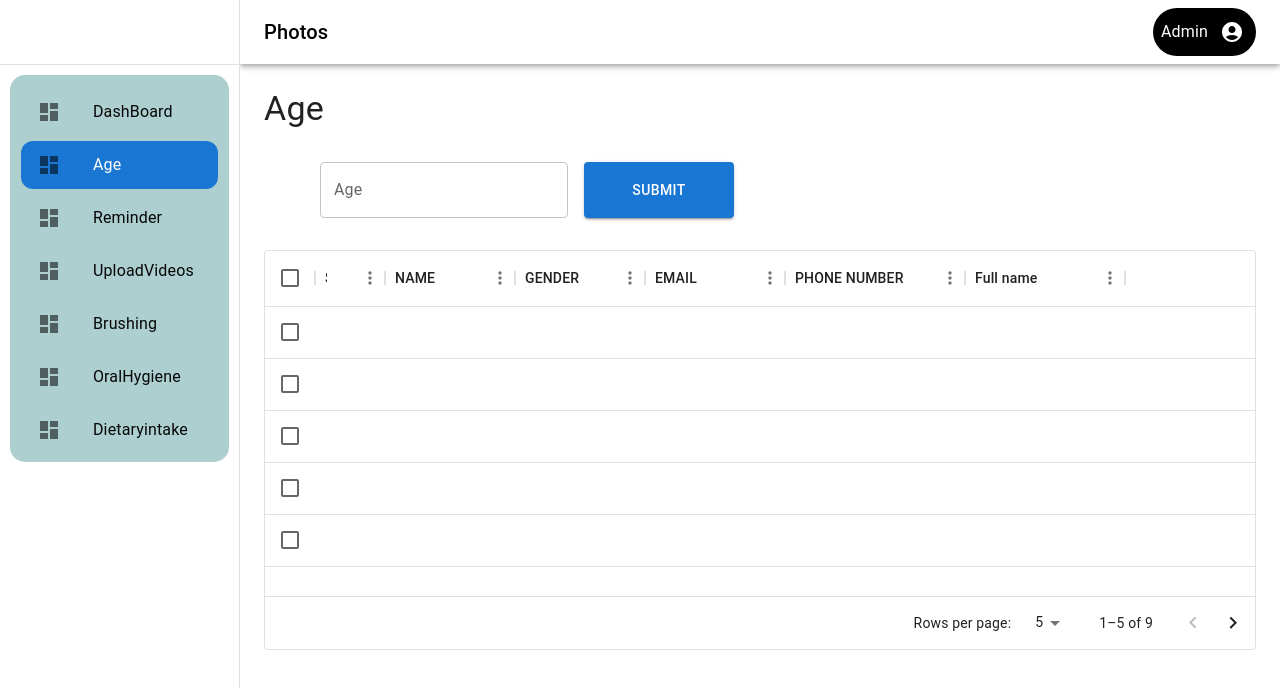
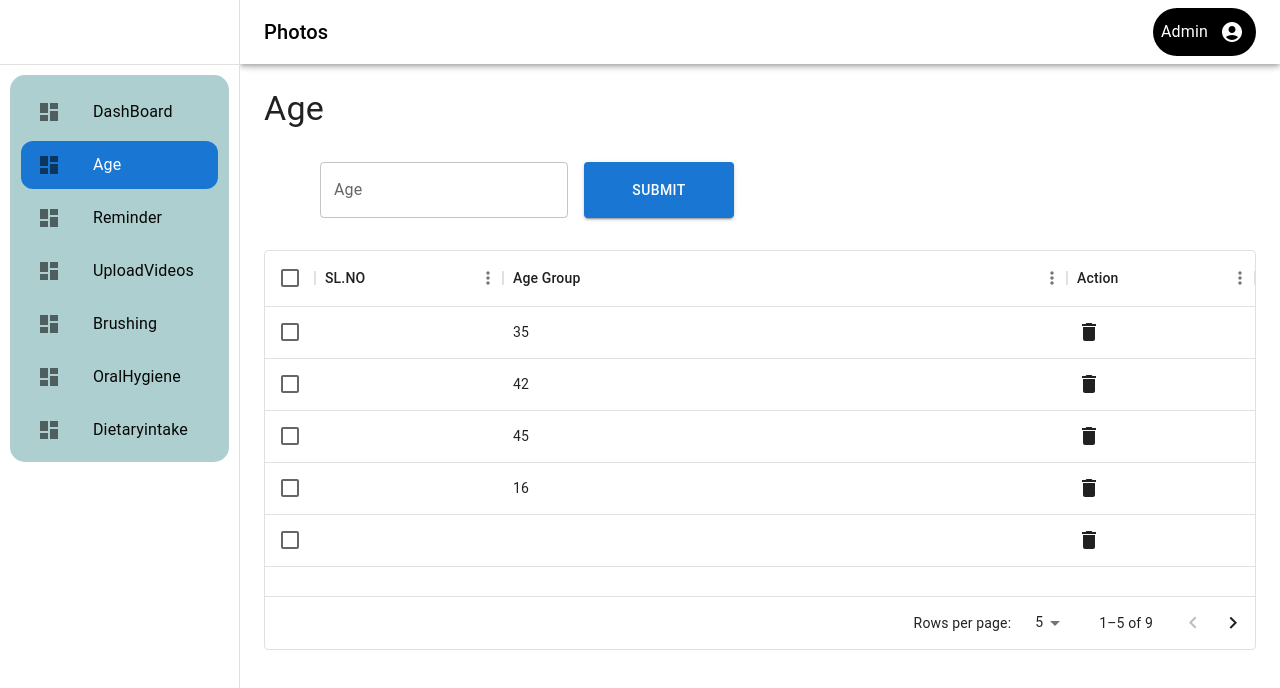
Before and after one commit to navendunandu/nuParent, a React (Create React App) app in the folder Web/: page /Admin/Age in a window 1280 px wide. Shown: the top 688 px of the page. Built offline with nearby package versions, Linux system fonts and the light colour scheme.

Commit message:
web design

```diff
--- a/Web/src/Admin/Components/AgeGroup.jsx
+++ b/Web/src/Admin/Components/AgeGroup.jsx
@@ -1,36 +1,46 @@
-import React from 'react'
+import React, { useState } from 'react'
 import { DataGrid } from '@mui/x-data-grid';
-import { Box, Button, Container, Stack, TextField, Typography } from '@mui/material';
+import { Box, Button, Container, Stack, TextField, Typography , Dialog, DialogActions, DialogContent, DialogContentText, DialogTitle,} from '@mui/material';
+import DeleteIcon from '@mui/icons-material/Delete';
 
 
 const AgeGroup = () => {
 
+    const [open, setOpen] = useState(false);
+
+    const handleClickOpen = () => {
+        setOpen(true);
+    };
+
+    const handleClose = () => {
+        setOpen(false);
+    };
+
+
 
 
 const columns = [
-    { field: 'SL.NO', headerName: 'SL.NO', width: 70 },
-    { field: 'Name', headerName: 'NAME', width: 130 },
-    { field: 'Gender', headerName: 'GENDER', width: 130 },
+    { field: 'SL.NO', headerName: 'SL.NO',flex: 1},
+
     {
-        field: 'email',
-        headerName: 'EMAIL',
-        width: 140,
+        field: 'age',
+        headerName: 'Age Group',
+        flex: 3,
     },
     {
-        field: 'phone',
-        headerName: 'PHONE NUMBER',
-        description: 'This column has a value getter and is not sortable.',
-        sortable: false,
-        width: 180,
-
-    },
-    {
-        field: 'Action',
-        headerName: 'Full name',
-        description: 'This column has a value getter and is not sortable.',
-        sortable: false,
-        width: 160,
-
+        field: "action",
+        headerName: "Action",
+        flex: 1,
+        renderCell: (params) => {
+            return (
+                <>
+                    <DeleteIcon
+                        className="divListDelete"
+                        onClick={() => handleClickOpen(params)}
+                    />
+                </>
+            );
+        },
     },
 ];
 
@@ -47,6 +57,7 @@ const rows = [
 ];
 
     return (
+        <>
         <div>
             <Typography variant="h4" gutterBottom>
                 Age
@@ -82,6 +93,28 @@ const rows = [
                 />
             </div>
         </div>
+         <Dialog
+         open={open}
+         onClose={handleClose}
+         aria-labelledby="alert-dialog-title"
+         aria-describedby="alert-dialog-description"
+     >
+         <DialogTitle id="alert-dialog-title">
+             {"Confirm Delete"}
+         </DialogTitle>
+         <DialogContent>
+             <DialogContentText id="alert-dialog-description">
+                 Are you sure to delete this user permanenently
+             </DialogContentText>
+         </DialogContent>
+         <DialogActions>
+             <Button onClick={handleClose}>Disagree</Button>
+             <Button onClick={handleClose} autoFocus>
+                 Agree
+             </Button>
+         </DialogActions>
+     </Dialog>
+     </>
     )
 }
 
--- a/Web/src/Admin/Components/Brushing.jsx
+++ b/Web/src/Admin/Components/Brushing.jsx
@@ -1,34 +1,45 @@
-import React from 'react'
+import React, { useState } from 'react'
 import { DataGrid } from '@mui/x-data-grid';
-import { Box, Button, FormControl, InputLabel, MenuItem, Select, Stack, TextField, Typography } from '@mui/material';
+import { Box, Button, FormControl, InputLabel, MenuItem, Select, Stack, TextField, Typography, Dialog, DialogActions, DialogContent, DialogContentText, DialogTitle, } from '@mui/material';
+import DeleteIcon from '@mui/icons-material/Delete';
 
 
 const Brushing = () => {
 
+
+    const [open, setOpen] = useState(false);
+
+    const handleClickOpen = () => {
+        setOpen(true);
+    };
+
+    const handleClose = () => {
+        setOpen(false);
+    };
+
+
     const columns = [
-    { field: 'SL.NO', headerName: 'SL.NO', width: 70 },
-    { field: 'Name', headerName: 'NAME', width: 130 },
-    { field: 'Gender', headerName: 'GENDER', width: 130 },
+        { field: 'SL.NO', headerName: 'SL.NO', flex: 1 },
+
         {
-        field: 'email',
-        headerName: 'EMAIL',
-        width: 140,
+            field: 'brushing',
+            headerName: 'Brushing ',
+            flex: 3
         },
         {
-        field: 'phone',
-        headerName: 'PHONE NUMBER',
-        description: 'This column has a value getter and is not sortable.',
-        sortable: false,
-        width: 180,
-
+            field: "action",
+            headerName: "Action",
+            flex: 1,
+            renderCell: (params) => {
+                return (
+                    <>
+                        <DeleteIcon
+                            className="divListDelete"
+                            onClick={() => handleClickOpen(params)}
+                        />
+                    </>
+                );
             },
-    {
-        field: 'Action',
-        headerName: 'Full name',
-        description: 'This column has a value getter and is not sortable.',
-        sortable: false,
-        width: 160,
-
         },
     ];
 
@@ -45,6 +56,7 @@ const rows = [
     ];
 
     return (
+        <>
             <div>
                 <Typography variant="h4" gutterBottom>
                     Brushing
@@ -59,7 +71,7 @@ const rows = [
                 >
 
                     <Stack spacing={2} direction="row">
-                    <FormControl  sx={{ minWidth: 120 }}>
+                        <FormControl sx={{ minWidth: 120 }}>
                             <InputLabel id="demo-simple-select-label">Age</InputLabel>
                             <Select
                                 labelId="demo-simple-select-label"
@@ -72,9 +84,9 @@ const rows = [
                                 <MenuItem value={30}>Thirty</MenuItem>
                             </Select>
                         </FormControl>
-                    <TextField id="outlined-basic" label="Enter Duration" variant="outlined" />
+                        <TextField id="outlined-basic" label="Brushing Details" variant="outlined" />
 
-                    <Button variant="contained"sx={{width:150}}>Submit</Button>
+                        <Button variant="contained" sx={{ width: 150 }}>Submit</Button>
                     </Stack>
 
                 </Box>
@@ -92,6 +104,28 @@ const rows = [
                     />
                 </div>
             </div>
+            <Dialog
+                open={open}
+                onClose={handleClose}
+                aria-labelledby="alert-dialog-title"
+                aria-describedby="alert-dialog-description"
+            >
+                <DialogTitle id="alert-dialog-title">
+                    {"Confirm Delete"}
+                </DialogTitle>
+                <DialogContent>
+                    <DialogContentText id="alert-dialog-description">
+                        Are you sure to delete this user permanenently
+                    </DialogContentText>
+                </DialogContent>
+                <DialogActions>
+                    <Button onClick={handleClose}>Disagree</Button>
+                    <Button onClick={handleClose} autoFocus>
+                        Agree
+                    </Button>
+                </DialogActions>
+            </Dialog>
+        </>
     )
 }
 
--- a/Web/src/Admin/Components/Dietaryintake.jsx
+++ b/Web/src/Admin/Components/Dietaryintake.jsx
@@ -1,34 +1,44 @@
-import React from 'react'
+import React, { useState } from 'react'
 import { DataGrid } from '@mui/x-data-grid';
-import { Box, Button, FormControl, InputLabel, MenuItem, Select, Stack, TextField, Typography } from '@mui/material';
+import { Box, Button, FormControl, InputLabel, MenuItem, Select, Stack, TextField, Typography, Dialog, DialogActions, DialogContent, DialogContentText, DialogTitle, } from '@mui/material';
+import DeleteIcon from '@mui/icons-material/Delete';
 
 
 const Dietaryintake = () => {
 
+    const [open, setOpen] = useState(false);
+
+    const handleClickOpen = () => {
+        setOpen(true);
+    };
+
+    const handleClose = () => {
+        setOpen(false);
+    };
+
+
 const columns = [
-    { field: 'SL.NO', headerName: 'SL.NO', width: 70 },
-    { field: 'Name', headerName: 'NAME', width: 130 },
-    { field: 'Gender', headerName: 'GENDER', width: 130 },
+    { field: 'SL.NO', headerName: 'SL.NO', flex:1 },
+
     {
-        field: 'email',
-        headerName: 'EMAIL',
-        width: 140,
+        field: 'dietaryintake',
+        headerName: 'Dietary Intake',
+        flex:3,
     },
     {
-        field: 'phone',
-        headerName: 'PHONE NUMBER',
-        description: 'This column has a value getter and is not sortable.',
-        sortable: false,
-        width: 180,
-
-    },
-    {
-        field: 'Action',
-        headerName: 'Full name',
-        description: 'This column has a value getter and is not sortable.',
-        sortable: false,
-        width: 160,
-
+        field: "action",
+        headerName: "Action",
+        flex:1,
+        renderCell: (params) => {
+            return (
+                <>
+                    <DeleteIcon
+                        className="divListDelete"
+                        onClick={() => handleClickOpen(params)}
+                    />
+                </>
+            );
+        },
     },
 ];
 
@@ -45,6 +55,7 @@ const rows = [
 ];
 
     return (
+        <>
         <div>
             <Typography variant="h4" gutterBottom>
             DietaryIntake
@@ -72,7 +83,7 @@ const rows = [
                             <MenuItem value={30}>Thirty</MenuItem>
                         </Select>
                     </FormControl>
-                    <TextField id="outlined-basic" label="Enter Duration" variant="outlined" />
+                    <TextField id="outlined-basic" label="Dietary Intake Details" variant="outlined" />
 
                     <Button variant="contained"sx={{width:150}}>Submit</Button>
                 </Stack>
@@ -92,6 +103,28 @@ const rows = [
                 />
             </div>
         </div>
+         <Dialog
+         open={open}
+         onClose={handleClose}
+         aria-labelledby="alert-dialog-title"
+         aria-describedby="alert-dialog-description"
+     >
+         <DialogTitle id="alert-dialog-title">
+             {"Confirm Delete"}
+         </DialogTitle>
+         <DialogContent>
+             <DialogContentText id="alert-dialog-description">
+                 Are you sure to delete this user permanenently
+             </DialogContentText>
+         </DialogContent>
+         <DialogActions>
+             <Button onClick={handleClose}>Disagree</Button>
+             <Button onClick={handleClose} autoFocus>
+                 Agree
+             </Button>
+         </DialogActions>
+     </Dialog>
+     </>
     )
 }
 
--- a/Web/src/Admin/Components/OralHygiene.jsx
+++ b/Web/src/Admin/Components/OralHygiene.jsx
@@ -1,36 +1,46 @@
-import React from 'react'
+import React, { useState } from 'react'
 import { DataGrid } from '@mui/x-data-grid';
-import { Box, Button, FormControl, InputLabel, MenuItem, Select, Stack, TextField, Typography } from '@mui/material';
+import { Box, Button, FormControl, InputLabel, MenuItem, Select, Stack, TextField, Typography, Dialog, DialogActions, DialogContent, DialogContentText, DialogTitle, } from '@mui/material';
+import DeleteIcon from '@mui/icons-material/Delete';
 
 
 
 const OralHygiene = () => {
 
 
+    const [open, setOpen] = useState(false);
+
+    const handleClickOpen = () => {
+        setOpen(true);
+    };
+
+    const handleClose = () => {
+        setOpen(false);
+    };
+
+
 const columns = [
-    { field: 'SL.NO', headerName: 'SL.NO', width: 70 },
-    { field: 'Name', headerName: 'NAME', width: 130 },
-    { field: 'Gender', headerName: 'GENDER', width: 130 },
+    { field: 'SL.NO', headerName: 'SL.NO', flex : 1},
+
     {
-        field: 'email',
-        headerName: 'EMAIL',
-        width: 140,
+        field: 'oralhygiene',
+        headerName: 'Oral Hygiene',
+        flex: 3,
     },
     {
-        field: 'phone',
-        headerName: 'PHONE NUMBER',
-        description: 'This column has a value getter and is not sortable.',
-        sortable: false,
-        width: 180,
-
-    },
-    {
-        field: 'Action',
-        headerName: 'Full name',
-        description: 'This column has a value getter and is not sortable.',
-        sortable: false,
-        width: 160,
-
+        field: "action",
+        headerName: "Action",
+        flex:1,
+        renderCell: (params) => {
+            return (
+                <>
+                    <DeleteIcon
+                        className="divListDelete"
+                        onClick={() => handleClickOpen(params)}
+                    />
+                </>
+            );
+        },
     },
 ];
 
@@ -46,6 +56,7 @@ const rows = [
     { id: 9, lastName: 'Roxie', firstName: 'Harvey', age: 65 },
 ];
     return (
+        <>
         <div>
             <Typography variant="h4" gutterBottom>
             OralHygiene
@@ -73,7 +84,7 @@ const rows = [
                             <MenuItem value={30}>Thirty</MenuItem>
                         </Select>
                     </FormControl>
-                    <TextField id="outlined-basic" label="Enter Duration" variant="outlined" />
+                    <TextField id="outlined-basic" label="Oral Hygiene Details" variant="outlined" />
 
                     <Button variant="contained"sx={{width:150}}>Submit</Button>
                 </Stack>
@@ -93,6 +104,28 @@ const rows = [
                 />
             </div>
         </div>
+         <Dialog
+         open={open}
+         onClose={handleClose}
+         aria-labelledby="alert-dialog-title"
+         aria-describedby="alert-dialog-description"
+     >
+         <DialogTitle id="alert-dialog-title">
+             {"Confirm Delete"}
+         </DialogTitle>
+         <DialogContent>
+             <DialogContentText id="alert-dialog-description">
+                 Are you sure to delete this user permanenently
+             </DialogContentText>
+         </DialogContent>
+         <DialogActions>
+             <Button onClick={handleClose}>Disagree</Button>
+             <Button onClick={handleClose} autoFocus>
+                 Agree
+             </Button>
+         </DialogActions>
+     </Dialog>
+        </>
     )
 }
 
--- a/Web/src/Admin/Components/Reminder.jsx
+++ b/Web/src/Admin/Components/Reminder.jsx
@@ -1,35 +1,46 @@
-import React from 'react'
+import React, { useState } from 'react'
 import { DataGrid } from '@mui/x-data-grid';
-import { Box, Button, FormControl, InputLabel, MenuItem, Select, Stack, TextField, Typography } from '@mui/material';
+import { Box, Button, FormControl, InputLabel, MenuItem, Select, Stack, TextField, Typography, Dialog, DialogActions, DialogContent, DialogContentText, DialogTitle, } from '@mui/material';
+import DeleteIcon from '@mui/icons-material/Delete';
 
 
 const Reminder = () => {
 
+    const [open, setOpen] = useState(false);
+
+    const handleClickOpen = () => {
+        setOpen(true);
+    };
+
+    const handleClose = () => {
+        setOpen(false);
+    };
+
+
 
     const columns = [
-    { field: 'SL.NO', headerName: 'SL.NO', width: 70 },
-    { field: 'Name', headerName: 'NAME', width: 130 },
-    { field: 'Gender', headerName: 'GENDER', width: 130 },
+        { field: 'SL.NO', headerName: 'SL.NO', flex: 1 },
+
         {
-        field: 'email',
-        headerName: 'EMAIL',
-        width: 140,
+            field: 'reminder',
+            headerName: 'Reminder',
+            flex: 3
         },
+
         {
-        field: 'phone',
-        headerName: 'PHONE NUMBER',
-        description: 'This column has a value getter and is not sortable.',
-        sortable: false,
-        width: 180,
-
+            field: "action",
+            headerName: "Action",
+            flex: 1,
+            renderCell: (params) => {
+                return (
+                    <>
+                        <DeleteIcon
+                            className="divListDelete"
+                            onClick={() => handleClickOpen(params)}
+                        />
+                    </>
+                );
             },
-    {
-        field: 'Action',
-        headerName: 'Full name',
-        description: 'This column has a value getter and is not sortable.',
-        sortable: false,
-        width: 160,
-
         },
     ];
 
@@ -46,6 +57,7 @@ const rows = [
     ];
 
     return (
+        <>
             <div>
                 <Typography variant="h4" gutterBottom>
                     Reminder
@@ -60,7 +72,7 @@ const rows = [
                 >
 
                     <Stack spacing={2} direction="row">
-                    <FormControl  sx={{ minWidth: 120 }}>
+                        <FormControl sx={{ minWidth: 120 }}>
                             <InputLabel id="demo-simple-select-label">Age</InputLabel>
                             <Select
                                 labelId="demo-simple-select-label"
@@ -76,7 +88,7 @@ const rows = [
                         <TextField id="outlined-basic" label="Enter Duration" variant="outlined" />
                         <TextField id="outlined-basic" label="Enter Type Name" variant="outlined" />
 
-                    <Button variant="contained"sx={{width:150}}>Submit</Button>
+                        <Button variant="contained" sx={{ width: 150 }}>Submit</Button>
                     </Stack>
 
                 </Box>
@@ -94,6 +106,28 @@ const rows = [
                     />
                 </div>
             </div>
+            <Dialog
+                open={open}
+                onClose={handleClose}
+                aria-labelledby="alert-dialog-title"
+                aria-describedby="alert-dialog-description"
+            >
+                <DialogTitle id="alert-dialog-title">
+                    {"Confirm Delete"}
+                </DialogTitle>
+                <DialogContent>
+                    <DialogContentText id="alert-dialog-description">
+                        Are you sure to delete this user permanenently
+                    </DialogContentText>
+                </DialogContent>
+                <DialogActions>
+                    <Button onClick={handleClose}>Disagree</Button>
+                    <Button onClick={handleClose} autoFocus>
+                        Agree
+                    </Button>
+                </DialogActions>
+            </Dialog>
+        </>
     )
 }
 
--- a/Web/src/Admin/Components/UploadVideos.jsx
+++ b/Web/src/Admin/Components/UploadVideos.jsx
@@ -1,39 +1,48 @@
-import React from 'react'
+import React, { useState } from 'react'
 import { DataGrid } from '@mui/x-data-grid';
-import { Box, Button, FormControl, InputLabel, MenuItem, Select, Stack, TextField, Typography } from '@mui/material';
+import { Box, Button, FormControl, InputLabel, MenuItem, Select, Stack, TextField, Typography, Dialog, DialogActions, DialogContent, DialogContentText, DialogTitle, } from '@mui/material';
 import CloudUploadIcon from '@mui/icons-material/CloudUpload';
 import { styled } from '@mui/material/styles';
+import DeleteIcon from '@mui/icons-material/Delete';
 
 
 
 const Reminder = () => {
 
 
+    const [open, setOpen] = useState(false);
+
+    const handleClickOpen = () => {
+        setOpen(true);
+    };
+
+    const handleClose = () => {
+        setOpen(false);
+    };
+
 
     const columns = [
-    { field: 'SL.NO', headerName: 'SL.NO', width: 70 },
-    { field: 'Name', headerName: 'NAME', width: 130 },
-    { field: 'Gender', headerName: 'GENDER', width: 130 },
+        { field: 'SL.NO', headerName: 'SL.NO', flex: 1 },
+
         {
-        field: 'email',
-        headerName: 'EMAIL',
-        width: 140,
+            field: 'videos',
+            headerName: 'Videos',
+            flex: 3,
         },
         {
-        field: 'phone',
-        headerName: 'PHONE NUMBER',
-        description: 'This column has a value getter and is not sortable.',
-        sortable: false,
-        width: 180,
-
+            field: "action",
+            headerName: "Action",
+            flex: 1,
+            renderCell: (params) => {
+                return (
+                    <>
+                        <DeleteIcon
+                            className="divListDelete"
+                            onClick={() => handleClickOpen(params)}
+                        />
+                    </>
+                );
             },
-    {
-        field: 'Action',
-        headerName: 'Full name',
-        description: 'This column has a value getter and is not sortable.',
-        sortable: false,
-        width: 160,
-
         },
     ];
 
@@ -62,6 +71,7 @@ const VisuallyHiddenInput = styled('input')({
     });
 
     return (
+        <>
             <div>
                 <Typography variant="h4" gutterBottom>
                     Reminder
@@ -89,13 +99,13 @@ const VisuallyHiddenInput = styled('input')({
                                 <MenuItem value={30}>Thirty</MenuItem>
                             </Select>
                         </FormControl>
-                    <TextField id="outlined-basic" label="Enter Duration" variant="outlined" />
+                        <TextField id="outlined-basic" label="Video Title" variant="outlined" />
                         <Button component="label" variant="contained" startIcon={<CloudUploadIcon />}>
                             Upload file
                             <VisuallyHiddenInput type="file" />
                         </Button>
 
-                    <Button variant="contained"sx={{width:150}}>Submit</Button>
+                        <Button variant="contained" sx={{ width: 150 }}>Submit</Button>
                     </Stack>
 
                 </Box>
@@ -113,6 +123,28 @@ const VisuallyHiddenInput = styled('input')({
                     />
                 </div>
             </div>
+            <Dialog
+                open={open}
+                onClose={handleClose}
+                aria-labelledby="alert-dialog-title"
+                aria-describedby="alert-dialog-description"
+            >
+                <DialogTitle id="alert-dialog-title">
+                    {"Confirm Delete"}
+                </DialogTitle>
+                <DialogContent>
+                    <DialogContentText id="alert-dialog-description">
+                        Are you sure to delete this user permanenently
+                    </DialogContentText>
+                </DialogContent>
+                <DialogActions>
+                    <Button onClick={handleClose}>Disagree</Button>
+                    <Button onClick={handleClose} autoFocus>
+                        Agree
+                    </Button>
+                </DialogActions>
+            </Dialog>
+        </>
     )
 }
 
```
Lines whose indentation alone changed are shown as unchanged.
